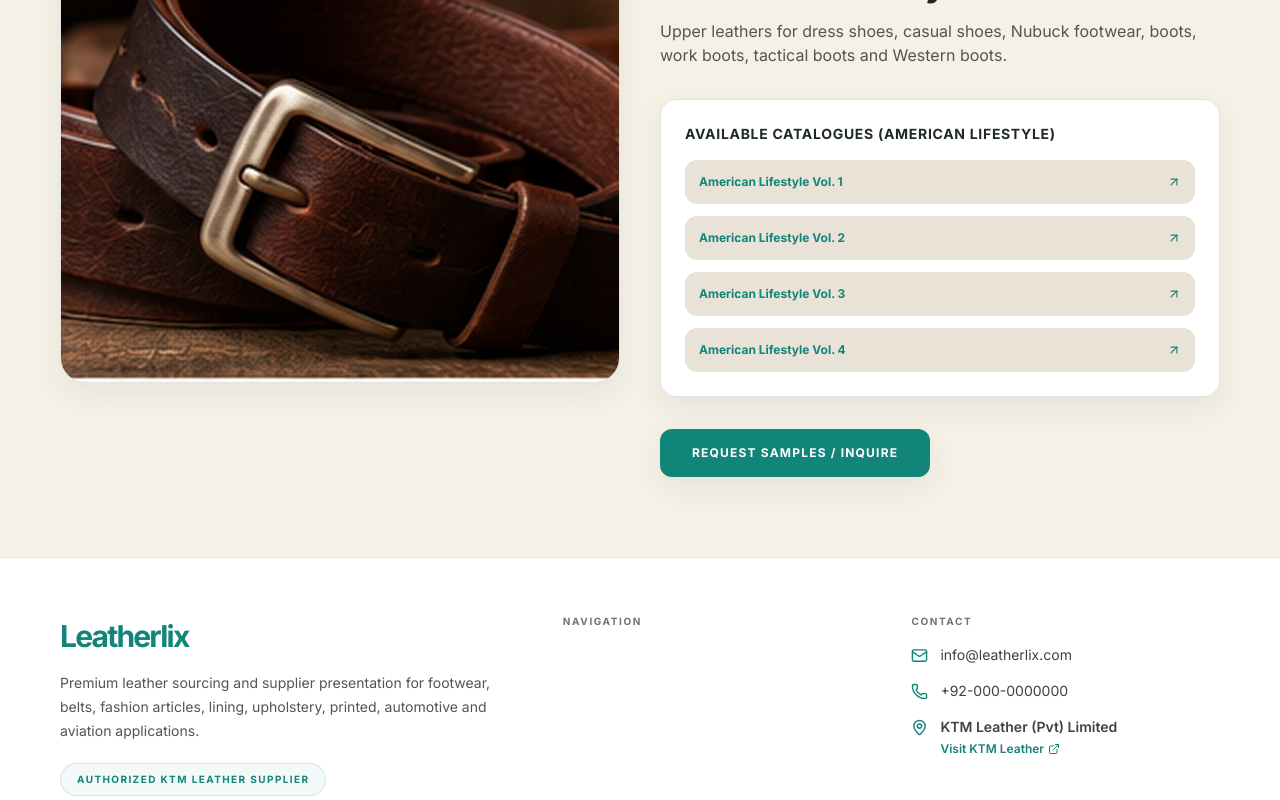
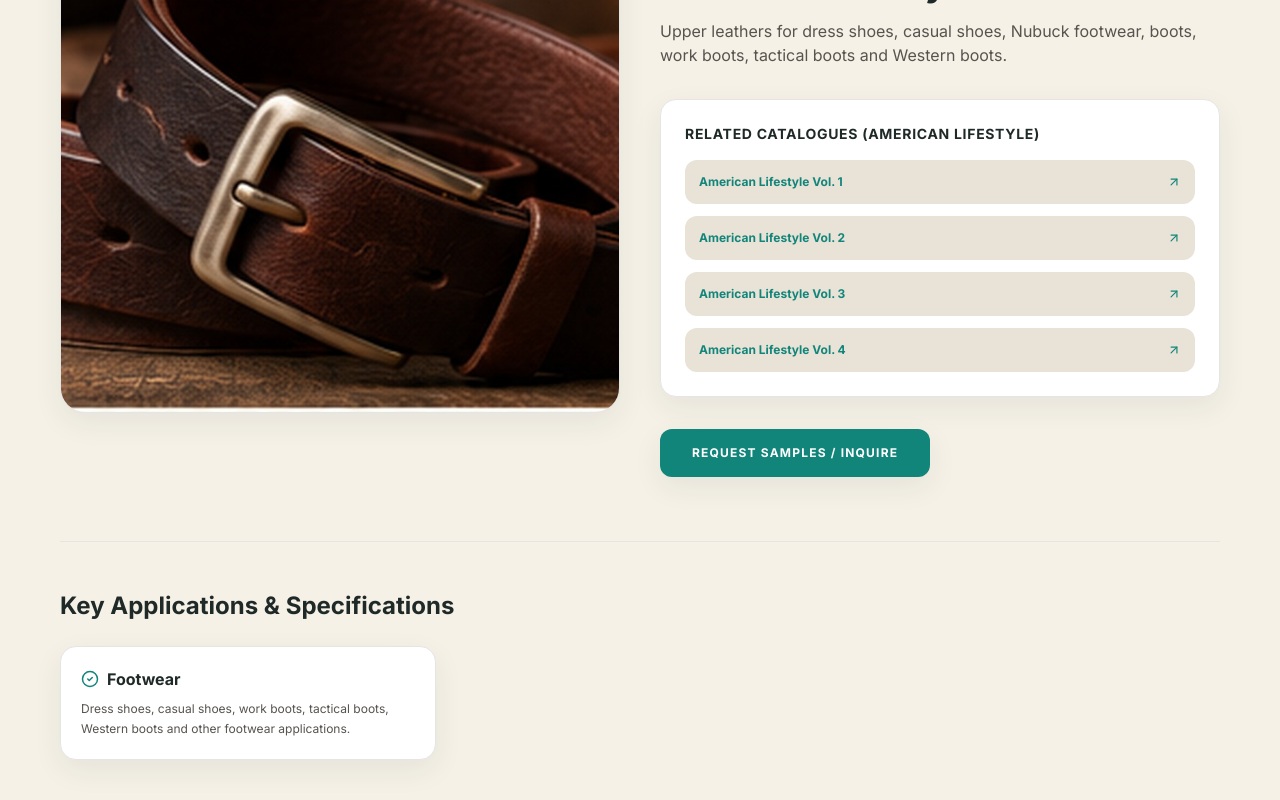
Before and after one commit to Sameer-tech-web/Https-leatherlix-frontend, a React (Vite) app: page /category/american in a window 1280 px wide. Shown: the part 280-1080 px from the top of the page. Built offline with nearby package versions, Linux system fonts and the light colour scheme.

Commit message:
Update CategoryDetail.jsx

```diff
--- a/src/pages/CategoryDetail.jsx
+++ b/src/pages/CategoryDetail.jsx
@@ -1,12 +1,12 @@
 import { useParams, Link } from 'react-router-dom';
-import { ArrowLeft, ArrowUpRight } from 'lucide-react';
+import { ArrowLeft, ArrowUpRight, CheckCircle2 } from 'lucide-react';
 
-import { categories, catalogLinks } from '../data/siteData';
+import { categories, catalogLinks, applications } from '../data/siteData';
 
 export default function CategoryDetail() {
   const { id } = useParams();
 
-  // Flexible lookup: ID, Slug ya lowercase Name match check
+  // Find category from siteData
   const category = categories.find(
     (item) =>
       item.id?.toLowerCase() === id?.toLowerCase() ||
@@ -34,14 +34,19 @@
     );
   }
 
-  // Related Catalogs Matching Logic
+  // Related Catalogs
   const matchingCatalog = catalogLinks?.find((cat) =>
     cat.group?.toLowerCase().includes(category.name?.toLowerCase().split(' ')[0])
   );
 
+  // Related Applications
+  const categoryApplications = applications?.filter(
+    (app) => app.category === category.id
+  );
+
   return (
     <div className="container-shell py-12 sm:py-20">
-      {/* Back Button */}
+      {/* Navigation Link */}
       <Link
         to="/"
         className="inline-flex items-center gap-2 text-xs font-bold uppercase tracking-widest text-teal transition-colors hover:text-tealDark"
@@ -50,17 +55,18 @@
         Back to Collections
       </Link>
 
+      {/* Main Grid */}
       <div className="mt-8 grid gap-10 lg:grid-cols-2 lg:items-start">
-        {/* Category Image */}
+        {/* Left Side: Category Image */}
         <div className="overflow-hidden rounded-[25px] border border-stone-200 bg-warm shadow-soft">
           <img
             src={category.image || '/assets/placeholder-leather.jpg'}
             alt={category.name}
-            className="h-[350px] w-full object-cover sm:h-[450px]"
+            className="h-[380px] w-full object-cover sm:h-[480px]"
           />
         </div>
 
-        {/* Category Info */}
+        {/* Right Side: Primary Info */}
         <div>
           {category.short && (
             <span className="text-xs font-bold uppercase tracking-[0.18em] text-coral">
@@ -76,11 +82,11 @@
             {category.description}
           </p>
 
-          {/* Catalogues Section */}
+          {/* Related Catalogs */}
           {matchingCatalog && matchingCatalog.items?.length > 0 && (
             <div className="mt-8 rounded-2xl border border-stone-200 bg-white p-6 shadow-soft">
               <h3 className="text-sm font-bold uppercase tracking-wider text-ink">
-                Available Catalogues ({matchingCatalog.group})
+                Related Catalogues ({matchingCatalog.group})
               </h3>
               <div className="mt-4 space-y-3">
                 {matchingCatalog.items.map((item, idx) => (
@@ -99,7 +105,7 @@
             </div>
           )}
 
-          {/* Action Button */}
+          {/* CTA Button */}
           <div className="mt-8">
             <a
               href="/#contact"
@@ -110,6 +116,31 @@
           </div>
         </div>
       </div>
+
+      {/* Extended Applications Section */}
+      {categoryApplications && categoryApplications.length > 0 && (
+        <div className="mt-16 border-t border-stone-200 pt-12">
+          <h2 className="text-xl font-extrabold text-ink sm:text-2xl">
+            Key Applications & Specifications
+          </h2>
+          <div className="mt-6 grid gap-4 sm:grid-cols-2 lg:grid-cols-3">
+            {categoryApplications.map((app) => (
+              <div
+                key={app.id}
+                className="rounded-2xl border border-stone-200 bg-white p-5 shadow-soft"
+              >
+                <div className="flex items-center gap-2 text-teal">
+                  <CheckCircle2 size={18} />
+                  <h3 className="font-bold text-ink">{app.title}</h3>
+                </div>
+                <p className="mt-2 text-xs leading-5 text-stone-600">
+                  {app.description}
+                </p>
+              </div>
+            ))}
+          </div>
+        </div>
+      )}
     </div>
   );
 }
```
